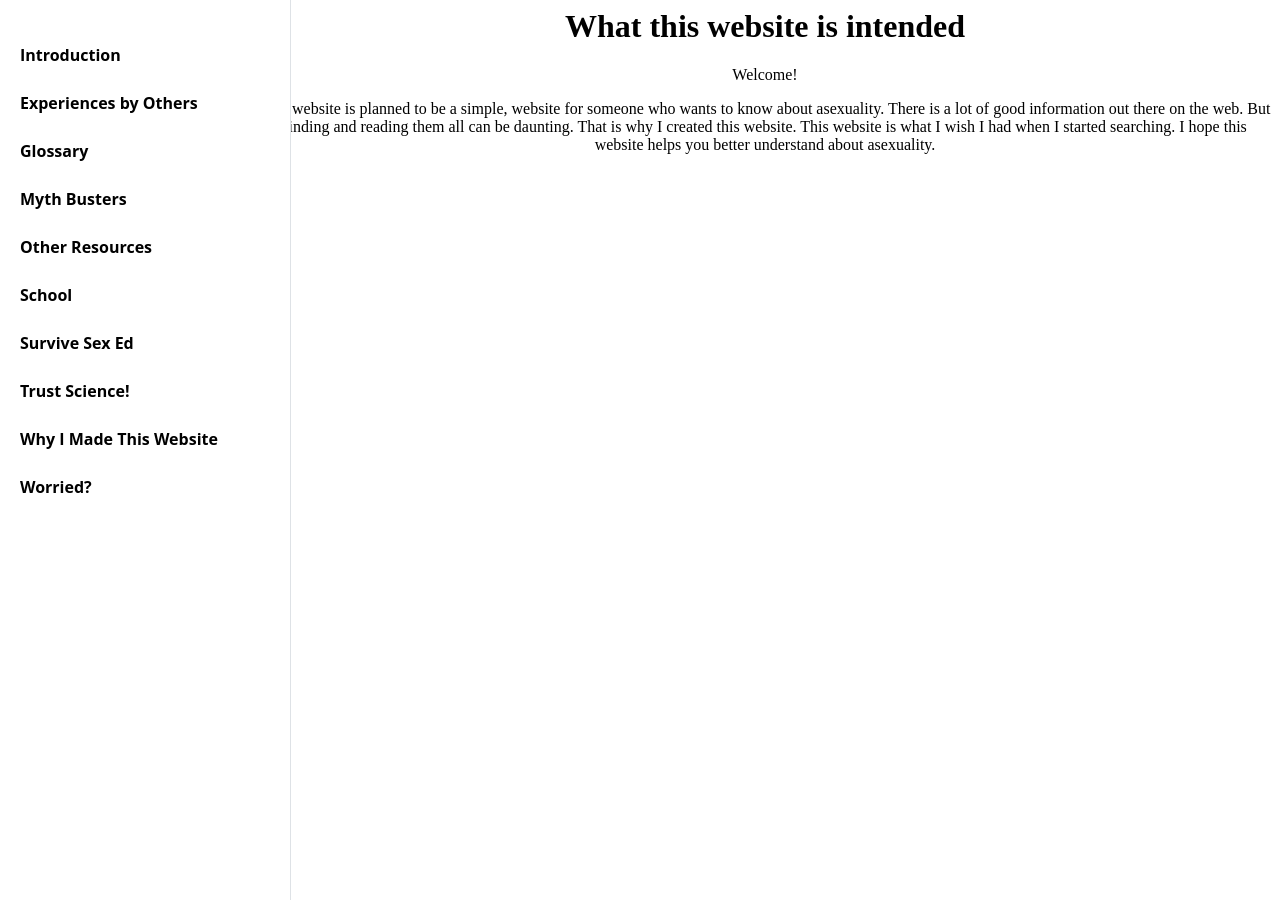
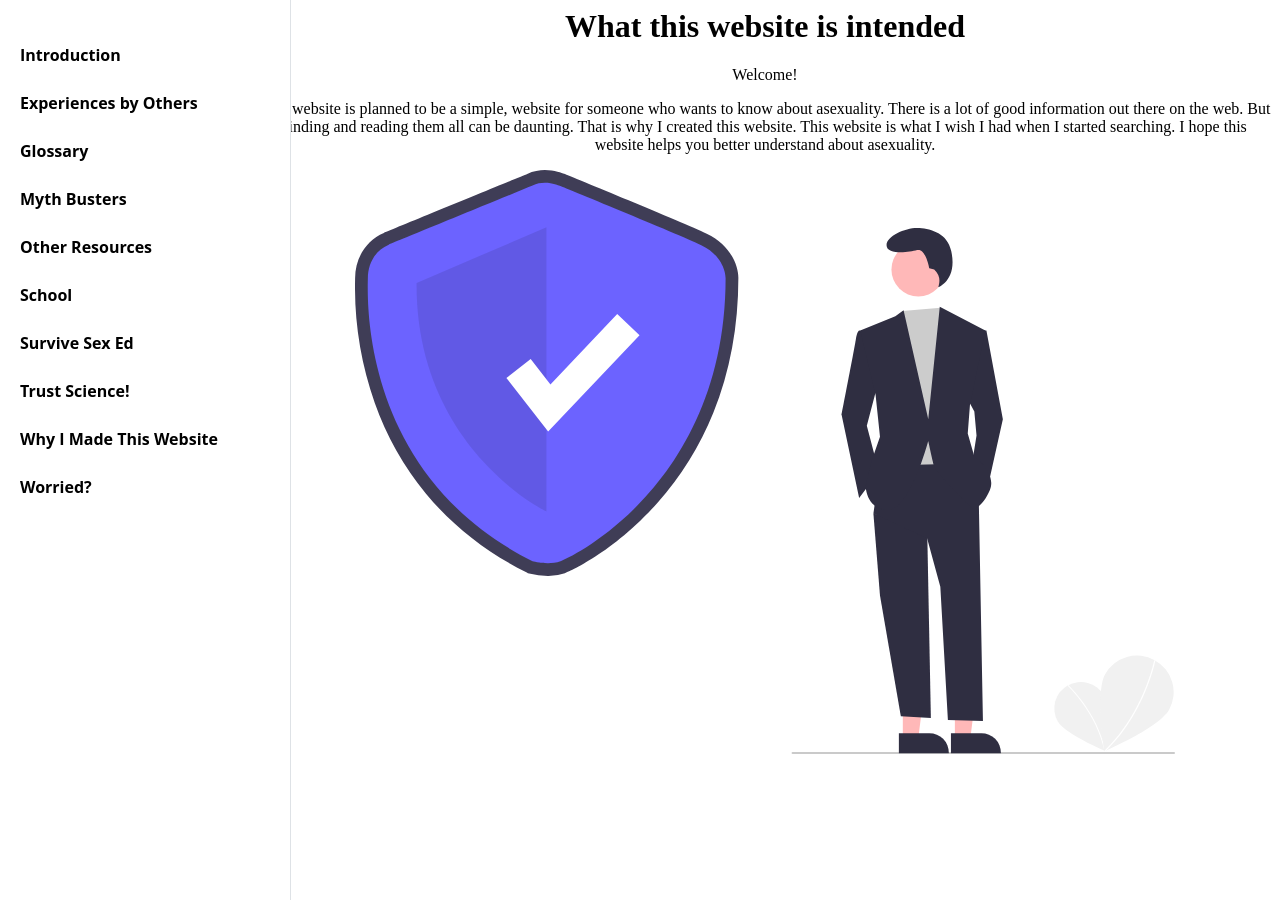
Before and after one commit to good-octopus/intro2ace, a Jekyll site: the page index.html, which Jekyll copies as it is, in a window 1280 px wide. Built offline with Jekyll 4.4.1, drawn with Linux system fonts in a browser that asks for light colours.

```diff
--- a/index.html
+++ b/index.html
@@ -119,9 +119,10 @@
     </ul>
   </div>
   <div class="content">
-<h1 id="what-this-website-is-intended">What this website is intended</h1>
-<p>Welcome!</p>
-<p>This website is planned to be a simple, website for someone who wants to know about asexuality. There is a lot of good information out there on the web. But finding and reading them all can be daunting. That is why I created this website. This website is what I wish I had when I started searching. I hope this website helps you better understand about asexuality.</p>
+    <h1 id="what-this-website-is-intended">What this website is intended</h1>
+    <p>Welcome!</p>
+    <p>This website is planned to be a simple, website for someone who wants to know about asexuality. There is a lot of good information out there on the web. But finding and reading them all can be daunting. That is why I created this website. This website is what I wish I had when I started searching. I hope this website helps you better understand about asexuality.</p>
+    <img src="image/quick-exit.svg" alt="Quick Exit">
   </div>
 </body>
 </html>
```
